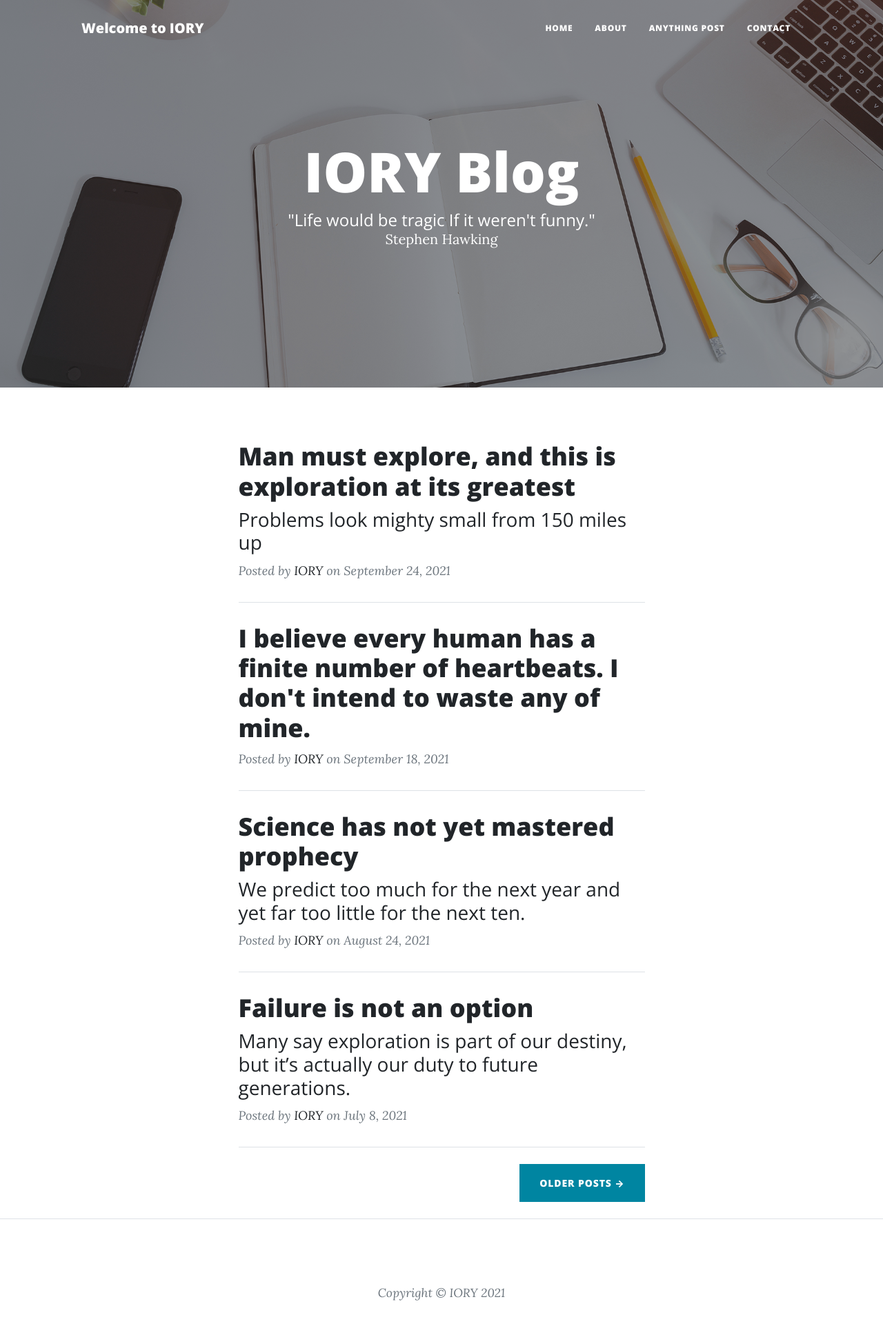
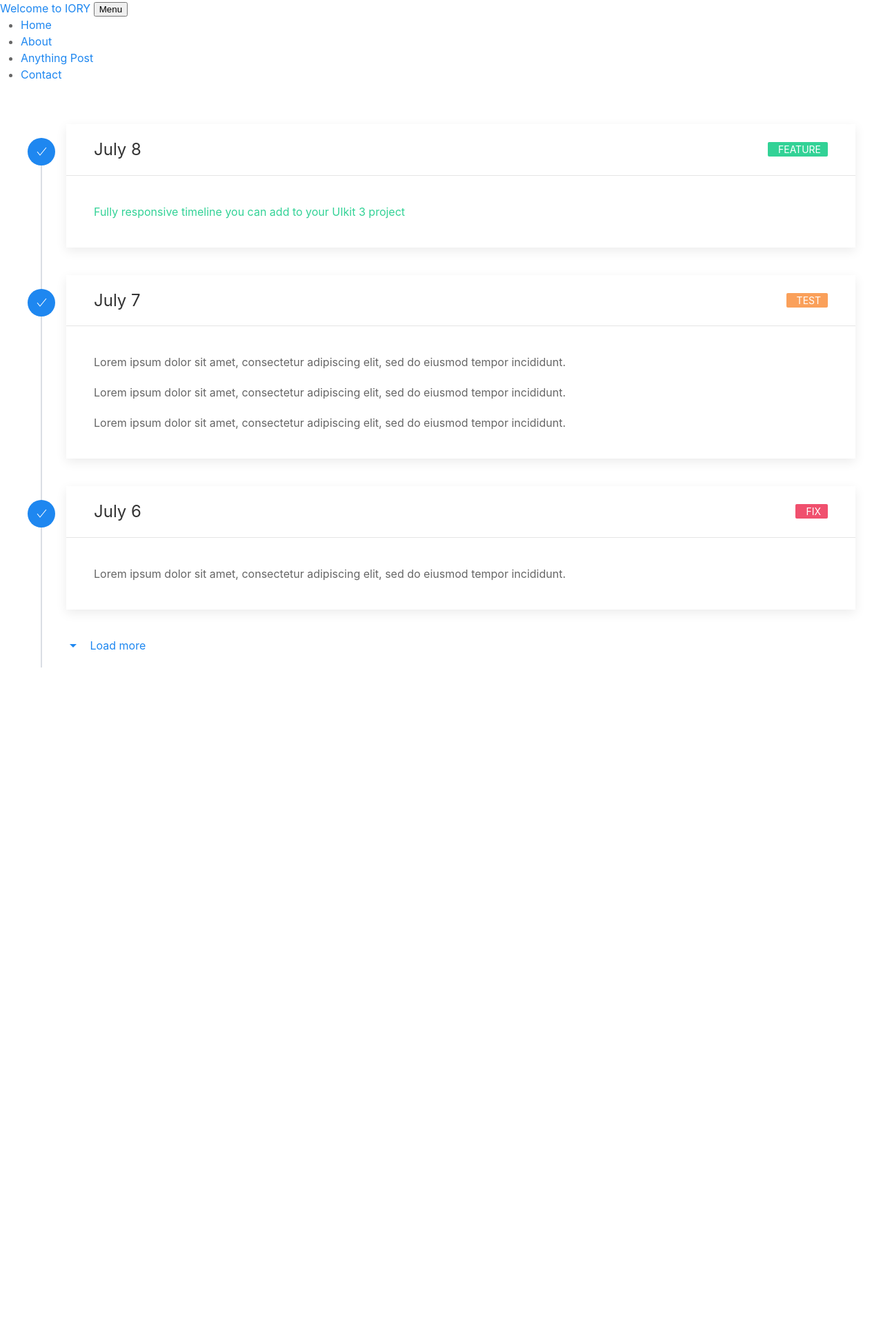
Before and after one commit to ikhsan15/iory_blog, a CodeIgniter app: page /iory_blog_ci3/PostLinks in a window 1280 px wide. Shown: the whole page at 69% size. After the commit the page ends 968 px from the top, so only its background shows below. Run offline with CodeIgniter, Linux system fonts and the light colour scheme; some libraries are stand-ins or nearby versions.

Commit message:
update PostLinks

```diff
--- a/application/controllers/PostLinks.php
+++ b/application/controllers/PostLinks.php
@@ -8,15 +8,16 @@ class PostLinks extends CI_Controller {
 	}
 
 	public function index(){
-		$this->load->view('menu/header');
+		// $this->load->view('menu/header');
     $this->load->view('menu/navbar');
     $this->load->view('posts/postLinks/post_1');
-    $this->load->view('menu/footer');
+    // $this->load->view('menu/footer');
 	}
-  public function contentSatu(){
-		$this->load->view('menu/header');
-    $this->load->view('menu/navbar');
-    $this->load->view('posts/postLinks/post');
-    $this->load->view('menu/footer');
-	}
+	// public function contentSatu(){
+	// 	$this->load->view('menu/header');
+  //   $this->load->view('menu/navbar');
+  //   $this->load->view('posts/postLinks/post');
+  //   $this->load->view('menu/footer');
+	// }
+
 }
--- a/application/views/posts/postLinks/post_1.php
+++ b/application/views/posts/postLinks/post_1.php
@@ -1,112 +1,79 @@
-<!-- Page Header - start -->
-<header
-	class="masthead"
-	style="background-image: url('assets/img/home-bg.jpg')"
->
-	<div class="container position-relative px-4 px-lg-5">
-		<div class="row gx-4 gx-lg-5 justify-content-center">
-			<div class="col-md-10 col-lg-8 col-xl-7">
-				<div class="site-heading">
-					<h1>IORY Blog</h1>
-					<span class="subheading"
-						>"Life would be tragic If it weren't funny."</span
-					>
-					<span>Stephen Hawking</span>
+<!DOCTYPE html>
+<html lang="en" >
+	<head>
+		<meta charset="UTF-8">
+		<title>IORY - Iseng of stORY</title>
+		<link rel='stylesheet' href='https://cdn.jsdelivr.net/npm/uikit@3.4.2/dist/css/uikit.min.css'>
+		<link rel="stylesheet" href="<?php echo base_url().'assets/css/style_post_link.css'; ?>">
+	</head>
+	<body>
+	<!-- partial:index.partial.html -->
+	<div class="uk-container uk-padding">
+		<div class="uk-timeline">
+			<div class="uk-timeline-item">
+				<div class="uk-timeline-icon">
+					<span class="uk-badge"><span uk-icon="check"></span></span>
+				</div>
+				<div class="uk-timeline-content">
+					<div class="uk-card uk-card-default uk-margin-medium-bottom uk-overflow-auto">
+						<div class="uk-card-header">
+							<div class="uk-grid-small uk-flex-middle" uk-grid>
+								<h3 class="uk-card-title"><time datetime="2020-07-08">July 8</time></h3>
+								<span class="uk-label uk-label-success uk-margin-auto-left">Feature</span>
+							</div>
+						</div>
+						<div class="uk-card-body">
+							<p class="uk-text-success">Fully responsive timeline you can add to your UIkit 3 project</p>
 						</div>
 					</div>
 				</div>
 			</div>
-</header>
-<!-- Page Header - end -->
-<!-- Main Content - start -->
-<div class="container px-4 px-lg-5">
-	<div class="row gx-4 gx-lg-5 justify-content-center">
-		<div class="col-md-10 col-lg-8 col-xl-7">
-			<!-- Post preview-->
-			<div class="post-preview">
-				<a href="<?php echo base_url(); ?>PostLinks/contentSatu">
-					<h2 class="post-title">
-						Man must explore, and this is exploration at its greatest
-					</h2>
-					<h3 class="post-subtitle">
-						Problems look mighty small from 150 miles up
-					</h3>
-				</a>
-				<p class="post-meta">
-					Posted by
-					<a href="#!">IORY</a>
-					on September 24, 2021
-				</p>
+				<div class="uk-timeline-item">
+					<div class="uk-timeline-icon">
+						<span class="uk-badge"><span uk-icon="check"></span></span>
 					</div>
-			<!-- Divider-->
-			<hr class="my-4" />
-			<!-- Post preview-->
-			<div class="post-preview">
-				<a href="post.php"
-					><h2 class="post-title">
-						I believe every human has a finite number of heartbeats. I don't
-						intend to waste any of mine.
-					</h2></a
-				>
-				<p class="post-meta">
-					Posted by
-					<a href="#!">IORY</a>
-					on September 18, 2021
-				</p>
+					<div class="uk-timeline-content">
+						<div class="uk-card uk-card-default uk-margin-medium-bottom uk-overflow-auto">
+							<div class="uk-card-header">
+								<div class="uk-grid-small uk-flex-middle" uk-grid>
+									<h3 class="uk-card-title"><time datetime="2020-07-07">July 7</time></h3>
+									<span class="uk-label uk-label-warning uk-margin-auto-left">Test</span>
 								</div>
-			<!-- Divider-->
-			<hr class="my-4" />
-			<!-- Post preview-->
-			<div class="post-preview">
-				<a href="post.php">
-					<h2 class="post-title">Science has not yet mastered prophecy</h2>
-					<h3 class="post-subtitle">
-						We predict too much for the next year and yet far too little for the
-						next ten.
-					</h3>
-				</a>
-				<p class="post-meta">
-					Posted by
-					<a href="#!">IORY</a>
-					on August 24, 2021
-				</p>
 							</div>
-			<!-- Divider-->
-			<hr class="my-4" />
-			<!-- Post preview-->
-			<div class="post-preview">
-				<a href="post.php">
-					<h2 class="post-title">Failure is not an option</h2>
-					<h3 class="post-subtitle">
-						Many say exploration is part of our destiny, but it’s actually our
-						duty to future generations.
-					</h3>
-				</a>
-				<p class="post-meta">
-					Posted by
-					<a href="#!">IORY</a>
-					on July 8, 2021
-				</p>
-			</div>
-			<!-- Divider-->
-			<hr class="my-4" />
-			<!-- Pager-->
-			<div class="d-flex justify-content-end mb-4">
-				<a class="btn btn-primary text-uppercase" href="#!">Older Posts →</a>
+							<div class="uk-card-body">
+								<p>Lorem ipsum dolor sit amet, consectetur adipiscing elit, sed do eiusmod tempor incididunt.</p>
+								<p>Lorem ipsum dolor sit amet, consectetur adipiscing elit, sed do eiusmod tempor incididunt.</p>
+								<p>Lorem ipsum dolor sit amet, consectetur adipiscing elit, sed do eiusmod tempor incididunt.</p>
 							</div>
 						</div>
 					</div>
 				</div>
-<!-- Main Content - end -->
-
-<!-- back-to-top - start -->
-<div class="back-to-top">
-	<a href="#" id="back-to-top"
-		><i class="fa fa-chevron-up" aria-hidden="true" id="arrowTop"></i
-	></a>
+				<div class="uk-timeline-item">
+					<div class="uk-timeline-icon">
+						<span class="uk-badge"><span uk-icon="check"></span></span>
 					</div>
-<!-- back-to-top - end -->
-<!-- Bootstrap core JS-->
-<script src="https://cdn.jsdelivr.net/npm/bootstrap@5.1.3/dist/js/bootstrap.bundle.min.js"></script>
-<!-- Core theme JS-->
-<script src="assets/js/scripts.js"></script>
+					<div class="uk-timeline-content">
+						<div class="uk-card uk-card-default uk-margin-medium-bottom uk-overflow-auto">
+							<div class="uk-card-header">
+								<div class="uk-grid-small uk-flex-middle" uk-grid>
+									<h3 class="uk-card-title"><time datetime="2020-07-06">July 6</time></h3>
+									<span class="uk-label uk-label-danger uk-margin-auto-left">Fix</span>
+								</div>
+							</div>
+							<div class="uk-card-body">
+								<p>Lorem ipsum dolor sit amet, consectetur adipiscing elit, sed do eiusmod tempor incididunt.</p>
+							</div>
+						</div>
+						<a href="#">
+							<span class="uk-margin-small-right" uk-icon="triangle-down"></span>
+							Load more
+						</a>
+				</div>
+			</div>
+		</div>
+	</div>
+	<!-- partial -->
+	<script src='https://cdn.jsdelivr.net/npm/uikit@3.4.2/dist/js/uikit.min.js'></script>
+	<script src='https://cdn.jsdelivr.net/npm/uikit@3.4.2/dist/js/uikit-icons.min.js'></script>
+	</body>
+</html>
--- /dev/null
+++ b/assets/css/style_post_link.css
@@ -0,0 +1,31 @@
+.uk-timeline .uk-timeline-item .uk-card {
+max-height: 300px;
+}
+
+.uk-timeline .uk-timeline-item {
+  display: flex;
+  position: relative;
+}
+
+.uk-timeline .uk-timeline-item::before {
+  background: #dadee4;
+  content: "";
+  height: 100%;
+  left: 19px;
+  position: absolute;
+  top: 20px;
+  width: 2px;
+  z-index: -1;
+}
+
+.uk-timeline .uk-timeline-item .uk-timeline-icon .uk-badge {
+  margin-top: 20px;
+  width: 40px;
+  height: 40px;
+}
+
+.uk-timeline .uk-timeline-item .uk-timeline-content {
+  -ms-flex: 1 1 auto;
+  flex: 1 1 auto;
+  padding: 0 0 0 1rem;
+}
```
Lines whose indentation alone changed are shown as unchanged.
